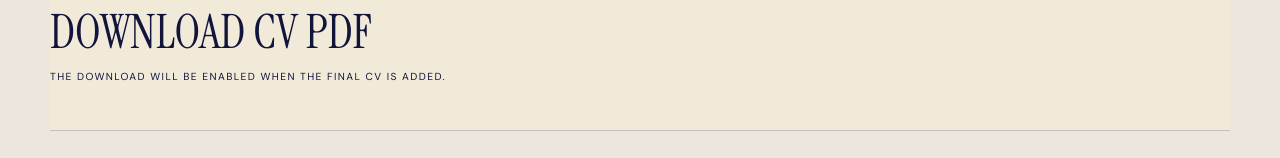
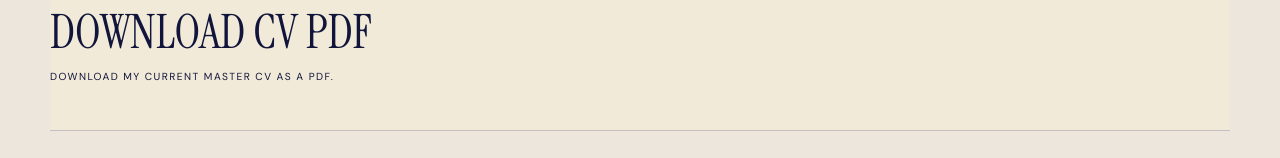
Before and after one commit to martalavina/marta-archive-portfolio, a Next.js app: page / in a window 1280 px wide. Shown: the part 2140-2298 px from the top of the page. Built offline with nearby package versions, Linux system fonts and the light colour scheme.

Commit message:
Refresh CV call-to-action copy

```diff
--- a/app/MenuEnhancer.js
+++ b/app/MenuEnhancer.js
@@ -26,6 +26,8 @@ export default function MenuEnhancer() {
 
       document.querySelectorAll('.cv-placeholder').forEach((element) => {
         element.textContent = 'DOWNLOAD CV PDF';
+        const note = element.nextElementSibling;
+        if (note) note.textContent = 'DOWNLOAD MY CURRENT MASTER CV AS A PDF.';
       });
     };
 
```
